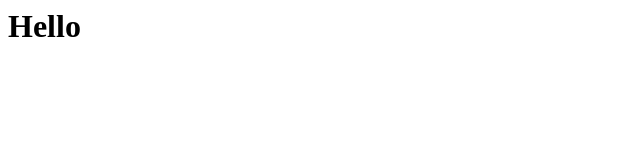
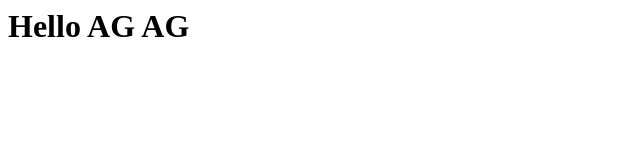
Before and after one commit to zayyarmin3/gitworkshop, a plain HTML site: page index.html in a window 1280 px wide. Shown: the whole page, without its empty margins (0-640 px from the left). Drawn offline with Linux system fonts and the light colour scheme.

Commit message:
Adds Ag AG

```diff
--- a/index.html
+++ b/index.html
@@ -1 +1 @@
-<h1>Hello</h1>
+<h1>Hello AG AG</h1>
```
